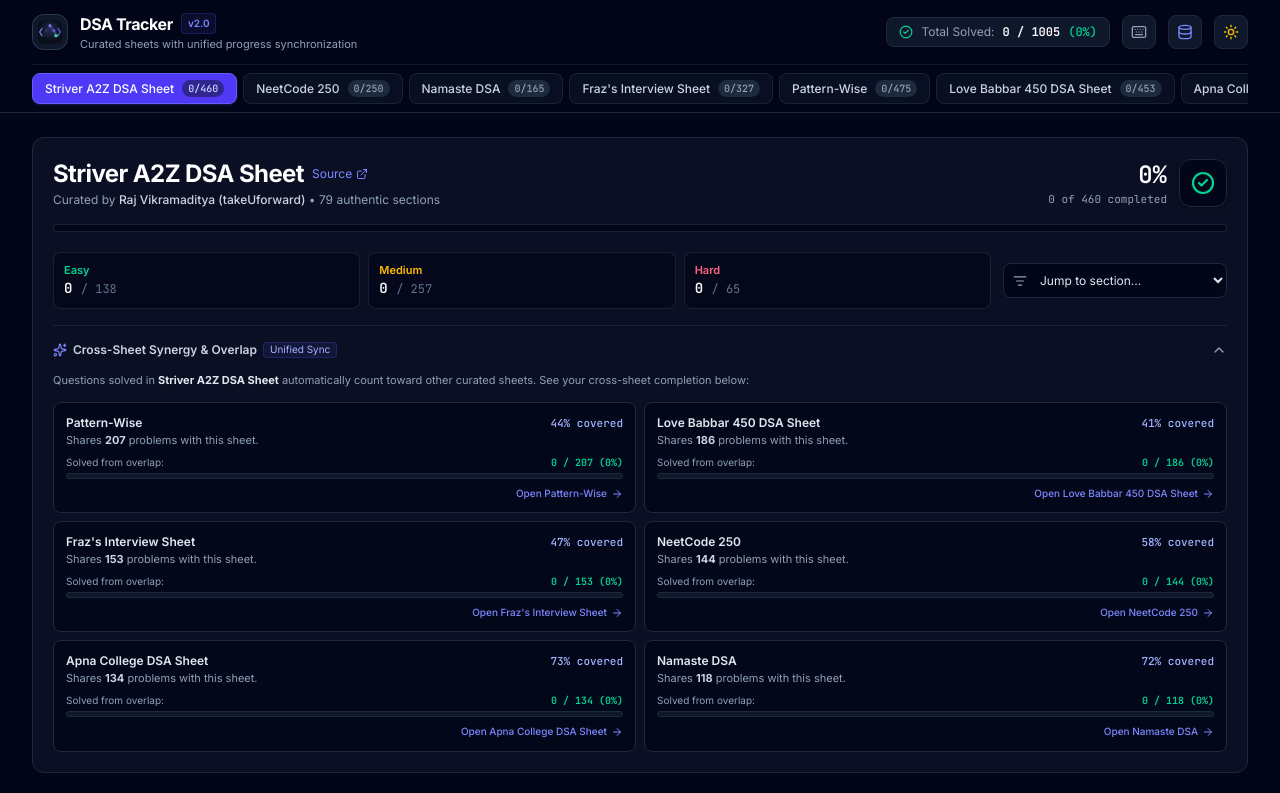
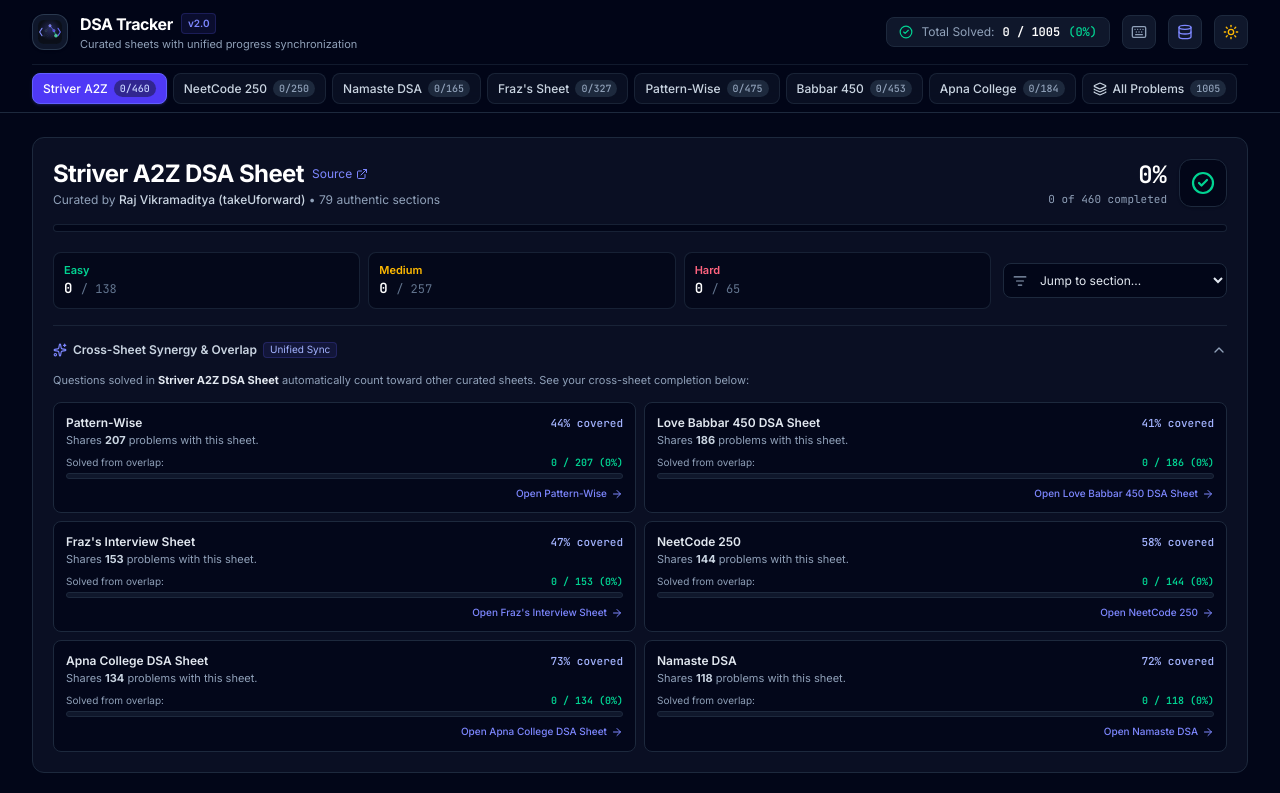
Before and after one commit to Biraj2004/DSA-Sheets-Tracker, a React (Vite) app: page / in a window 1280 px wide. Shown: the top 793 px of the page. Built offline with nearby package versions, Linux system fonts and the light colour scheme.

Commit message:
fix(ui): fit all sheet tabs without scrolling and flag 33 LeetCode premium problems

```diff
--- a/src/components/Header.tsx
+++ b/src/components/Header.tsx
@@ -21,6 +21,16 @@ interface HeaderProps {
   onOpenDataManagement?: () => void;
   onOpenShortcuts?: () => void;
 }
+
+const TAB_SHORT_NAMES: Record<string, string> = {
+  'striver-a2z': 'Striver A2Z',
+  'neetcode-250': 'NeetCode 250',
+  'namaste-dsa': 'Namaste DSA',
+  'fraz-interview': "Fraz's Sheet",
+  'pattern-wise': 'Pattern-Wise',
+  'love-babbar-450': 'Babbar 450',
+  'apna-college': 'Apna College',
+};
 
 export const Header: React.FC<HeaderProps> = ({
   activeSheetId,
@@ -136,24 +146,26 @@ export const Header: React.FC<HeaderProps> = ({
 
         {/* Sheet Tabs Navigation Row */}
         <nav
-          className="flex items-center gap-1.5 overflow-x-auto py-2 scrollbar-none text-xs border-t border-slate-800/60"
+          className="flex flex-wrap items-center gap-1.5 py-2 text-xs border-t border-slate-800/60"
           aria-label="DSA Sheets"
         >
           {sheetList.map((sheet) => {
             const stats = getSheetStats(sheet.id);
             const isActive = activeSheetId === sheet.id;
+            const displayName = TAB_SHORT_NAMES[sheet.id] || sheet.name;
 
             return (
               <button
                 key={sheet.id}
                 onClick={() => onSelectSheet(sheet.id)}
-                className={`whitespace-nowrap px-3 py-1.5 rounded-lg font-medium transition-all flex items-center gap-2 border ${
+                title={sheet.name}
+                className={`whitespace-nowrap px-2.5 py-1.5 rounded-lg font-medium transition-all flex items-center gap-1.5 border cursor-pointer ${
                   isActive
                     ? 'bg-indigo-600 text-white border-indigo-500 shadow-sm shadow-indigo-500/20'
                     : 'bg-slate-900/60 hover:bg-slate-800 text-slate-300 hover:text-white border-slate-800/80'
                 }`}
               >
-                <span>{sheet.name}</span>
+                <span>{displayName}</span>
                 <span
                   className={`text-[10px] px-1.5 py-0.5 rounded-full font-mono-num ${
                     isActive
@@ -170,7 +182,8 @@ export const Header: React.FC<HeaderProps> = ({
           {/* Master All Problems Tab */}
           <button
             onClick={() => onSelectSheet('all')}
-            className={`whitespace-nowrap px-3 py-1.5 rounded-lg font-medium transition-all flex items-center gap-1.5 border ${
+            title="All Problems Master Catalog"
+            className={`whitespace-nowrap px-2.5 py-1.5 rounded-lg font-medium transition-all flex items-center gap-1.5 border cursor-pointer ${
               activeSheetId === 'all'
                 ? 'bg-indigo-600 text-white border-indigo-500 shadow-sm shadow-indigo-500/20'
                 : 'bg-slate-900/60 hover:bg-slate-800 text-slate-300 hover:text-white border-slate-800/80'
--- a/src/components/ProblemRow.tsx
+++ b/src/components/ProblemRow.tsx
@@ -254,6 +254,14 @@ export const ProblemRow: React.FC<ProblemRowProps> = React.memo(({
                     {primaryBadge.label}
                   </span>
                 )}
+                {problem.isLeetCodePremium && (
+                  <span
+                    title="Requires LeetCode Premium subscription"
+                    className="px-1.5 py-0.5 rounded text-[10px] font-semibold bg-amber-500/10 text-amber-300 border border-amber-500/30"
+                  >
+                    Premium
+                  </span>
+                )}
                 {/* Extra badge for concept items (e.g. Concept + TUF) */}
                 {extraBadge && (
                   <span className={`px-1.5 py-0.5 rounded text-[10px] font-semibold border ${extraBadge.style}`}>
```
Also changed, not shown: src/data/problems.json.
